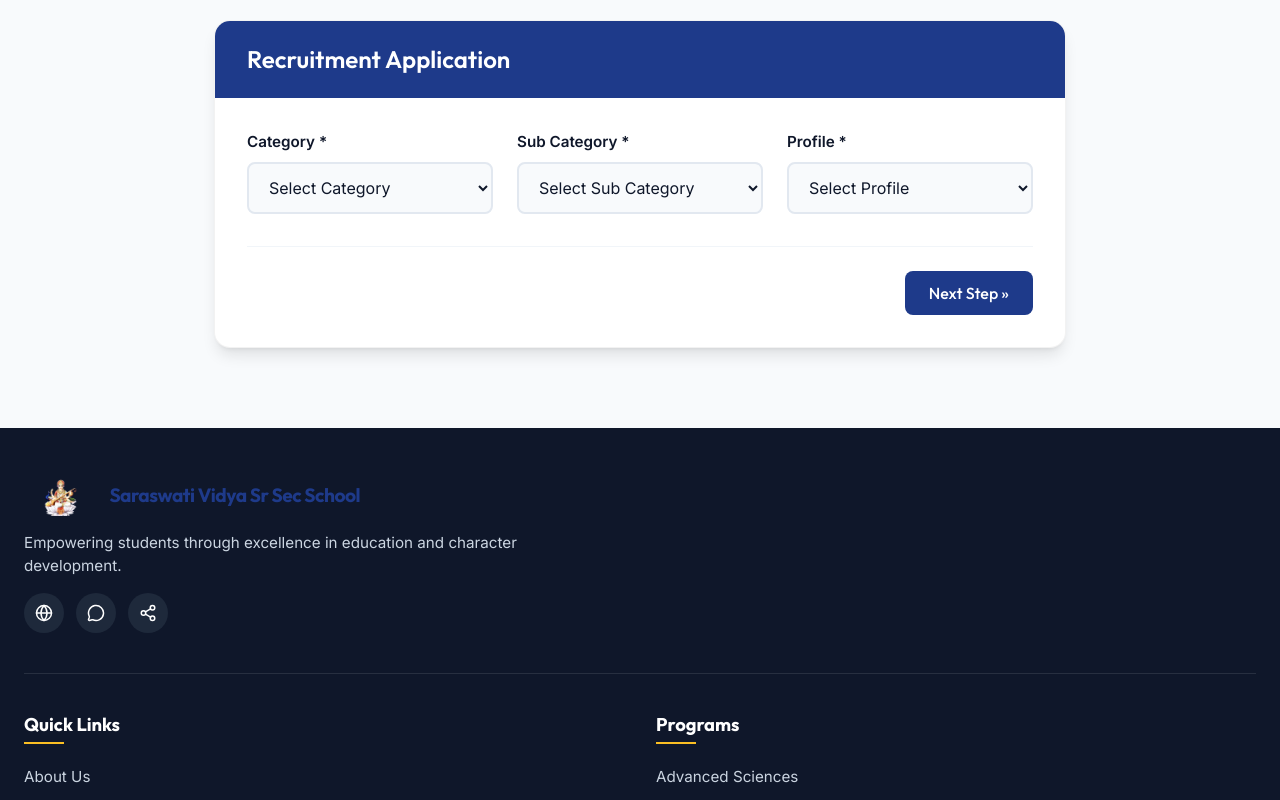
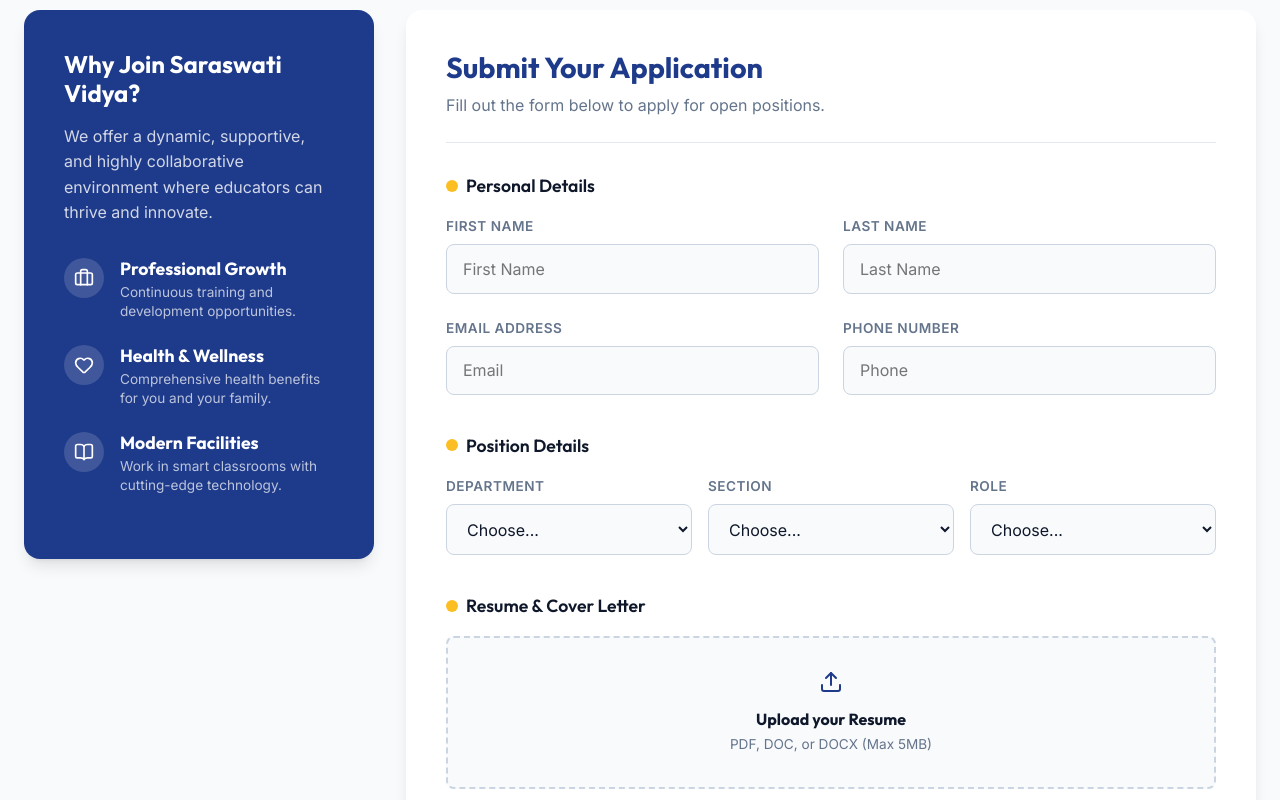
Before and after one commit to Mydvthukran/school-website, a React (Vite) app: page /careers in a window 1280 px wide. Shown: the part 740-1540 px from the top of the page. Built offline with nearby package versions, Linux system fonts and the light colour scheme.

Commit message:
feat: implement Careers page with responsive layout and application submission form

```diff
--- a/src/pages/Careers.css
+++ b/src/pages/Careers.css
@@ -1,104 +1,182 @@
-.recruitment-card {
-  background-color: var(--color-surface-light);
+.careers-layout {
+  display: grid;
+  grid-template-columns: 1fr;
+  gap: 2rem;
+  margin-top: -60px;
+  position: relative;
+  z-index: 10;
+}
+
+@media (min-width: 992px) {
+  .careers-layout {
+    grid-template-columns: 350px 1fr;
+    align-items: flex-start;
+  }
+}
+
+/* Sidebar Styles */
+.sidebar-card {
+  background: var(--color-primary);
+  color: white;
+  padding: 2.5rem;
   border-radius: var(--radius-lg);
   box-shadow: var(--shadow-lg);
-  border: 1px solid rgba(0, 0, 0, 0.05);
-  overflow: hidden;
-  margin-top: -50px;
-  position: relative;
-  z-index: 10;
-  transition: var(--transition);
 }
 
-.recruitment-card:hover {
-  box-shadow: var(--shadow-hover);
+.sidebar-card h3 {
+  color: white;
+  font-size: 1.5rem;
+  margin-bottom: 1rem;
 }
 
-.recruitment-header {
-  background-color: var(--color-primary);
-  padding: 1.5rem 2rem;
-  color: white;
+.sidebar-card > p {
+  color: rgba(255, 255, 255, 0.8);
+  margin-bottom: 2rem;
+  line-height: 1.6;
 }
 
-.recruitment-header h2 {
-  color: white;
-  margin: 0;
-  font-size: 1.5rem;
-  font-weight: 600;
-  font-family: var(--font-heading);
+.benefit-item {
+  display: flex;
+  gap: 1rem;
+  margin-bottom: 1.5rem;
 }
 
-.recruitment-body {
-  padding: 2rem;
+.benefit-icon {
+  background: rgba(255, 255, 255, 0.15);
+  width: 40px;
+  height: 40px;
+  border-radius: 50%;
+  display: flex;
+  align-items: center;
+  justify-content: center;
+  flex-shrink: 0;
 }
 
-.form-row {
+.benefit-item h4 {
+  color: white;
+  margin-bottom: 0.25rem;
+  font-size: 1.1rem;
+}
+
+.benefit-item p {
+  color: rgba(255, 255, 255, 0.7);
+  font-size: 0.85rem;
+  line-height: 1.4;
+}
+
+/* Main Form Styles */
+.application-form {
+  padding: 2.5rem;
+  border-radius: var(--radius-lg);
+  box-shadow: var(--shadow-lg);
+  background: white;
+}
+
+.form-header {
+  margin-bottom: 2rem;
+  padding-bottom: 1.5rem;
+  border-bottom: 1px solid #e2e8f0;
+}
+
+.form-header h2 {
+  color: var(--color-primary);
+  font-size: 1.8rem;
+  margin-bottom: 0.5rem;
+}
+
+.form-header p {
+  color: var(--color-text-muted);
+}
+
+.form-section {
+  margin-bottom: 2.5rem;
+}
+
+.section-title {
+  font-size: 1.1rem;
+  color: var(--color-text-main);
+  margin-bottom: 1.25rem;
+  font-weight: 600;
+  display: flex;
+  align-items: center;
+  gap: 0.5rem;
+}
+
+.section-title::before {
+  content: '';
+  display: block;
+  width: 12px;
+  height: 12px;
+  border-radius: 50%;
+  background-color: var(--color-secondary);
+}
+
+.grid-3-custom {
   display: grid;
   grid-template-columns: 1fr;
-  gap: 1.5rem;
-  margin-bottom: 2rem;
+  gap: 1rem;
 }
 
 @media (min-width: 768px) {
-  .form-row {
+  .grid-3-custom {
     grid-template-columns: repeat(3, 1fr);
   }
 }
 
-.form-group {
+.input-group {
   display: flex;
   flex-direction: column;
 }
 
-.form-group label {
-  font-size: 0.95rem;
+.input-group label {
+  font-size: 0.85rem;
   font-weight: 600;
-  color: var(--color-text-main);
-  margin-bottom: 0.5rem;
+  color: var(--color-text-muted);
+  margin-bottom: 0.4rem;
+  text-transform: uppercase;
+  letter-spacing: 0.5px;
 }
 
-.form-select, .form-input {
-  padding: 0.8rem 1rem;
-  border: 2px solid #e2e8f0;
+.input-group input, .input-group select {
+  padding: 0.85rem 1rem;
+  border: 1px solid #cbd5e1;
   border-radius: var(--radius-md);
   background-color: #f8fafc;
+  font-family: var(--font-body);
   font-size: 1rem;
   color: var(--color-text-main);
-  font-family: var(--font-body);
-  outline: none;
-  transition: var(--transition);
-  width: 100%;
-}
-
-.form-select:focus, .form-input:focus {
-  border-color: var(--color-primary);
-  background-color: #fff;
-  box-shadow: 0 0 0 4px rgba(30, 58, 138, 0.1);
-}
-
-.file-upload {
-  display: flex;
-  align-items: center;
-  justify-content: center;
-  gap: 0.5rem;
-  padding: 0.8rem 1rem;
-  border: 2px dashed #cbd5e1;
-  border-radius: var(--radius-md);
-  background-color: #f8fafc;
-  color: var(--color-text-muted);
-  font-weight: 500;
-  cursor: pointer;
-  position: relative;
   transition: var(--transition);
 }
 
-.file-upload:hover {
+.input-group input:focus, .input-group select:focus {
+  outline: none;
   border-color: var(--color-primary);
-  color: var(--color-primary);
-  background-color: rgba(30, 58, 138, 0.05);
+  background-color: #fff;
+  box-shadow: 0 0 0 3px rgba(30, 58, 138, 0.1);
 }
 
-.file-upload input[type="file"] {
+.resume-upload {
+  border: 2px dashed #cbd5e1;
+  border-radius: var(--radius-md);
+  padding: 2rem;
+  text-align: center;
+  background-color: #f8fafc;
+  cursor: pointer;
+  transition: var(--transition);
+  position: relative;
+  display: flex;
+  flex-direction: column;
+  align-items: center;
+  justify-content: center;
+  gap: 1rem;
+}
+
+.resume-upload:hover {
+  border-color: var(--color-primary);
+  background-color: rgba(30, 58, 138, 0.02);
+}
+
+.resume-upload input[type="file"] {
   position: absolute;
   top: 0;
   left: 0;
@@ -108,15 +186,54 @@
   cursor: pointer;
 }
 
-.form-actions {
-  display: flex;
-  justify-content: flex-end;
-  margin-top: 2rem;
-  padding-top: 1.5rem;
-  border-top: 1px solid #f1f5f9;
+.resume-upload h4 {
+  color: var(--color-text-main);
+  margin-bottom: 0.25rem;
 }
 
-.py-5 {
-  padding-top: 3rem;
-  padding-bottom: 3rem;
+.resume-upload p {
+  color: var(--color-text-muted);
+  font-size: 0.85rem;
 }
+
+.form-footer {
+  text-align: right;
+  margin-top: 1rem;
+}
+
+.submit-btn {
+  padding: 1rem 2.5rem;
+  font-size: 1.1rem;
+}
+
+/* Success Message */
+.success-message {
+  padding: 5rem 2rem;
+  text-align: center;
+  border-radius: var(--radius-lg);
+  box-shadow: var(--shadow-lg);
+  background: white;
+}
+
+.success-icon {
+  color: var(--color-secondary);
+  margin-bottom: 1.5rem;
+}
+
+.success-message h2 {
+  color: var(--color-primary);
+  font-size: 2.2rem;
+  margin-bottom: 1rem;
+}
+
+.success-message p {
+  color: var(--color-text-muted);
+  font-size: 1.1rem;
+  max-width: 500px;
+  margin: 0 auto;
+  line-height: 1.8;
+}
+
+.mt-4 {
+  margin-top: 2rem;
+}
--- a/src/pages/Careers.jsx
+++ b/src/pages/Careers.jsx
@@ -1,12 +1,16 @@
 import React, { useState } from 'react';
 import Hero from '../components/Hero';
-import { CheckCircle, Upload } from 'lucide-react';
+import { Briefcase, Heart, BookOpen, CheckCircle, Upload } from 'lucide-react';
 import heroHomeImage from '../assets/hero-home.png';
 import './Careers.css';
 
 const Careers = () => {
-  const [step, setStep] = useState(1);
+  const [submitted, setSubmitted] = useState(false);
   const [formData, setFormData] = useState({
+    firstName: '',
+    lastName: '',
+    email: '',
+    phone: '',
     category: '',
     subCategory: '',
     profile: ''
@@ -16,118 +20,147 @@
     setFormData({ ...formData, [e.target.name]: e.target.value });
   };
 
-  const handleNext = () => {
-    if (!formData.category || !formData.subCategory || !formData.profile) {
-      alert("Please select all options before proceeding.");
-      return;
-    }
-    setStep(2);
-  };
-
   const handleSubmit = (e) => {
     e.preventDefault();
-    setStep(3);
+    setSubmitted(true);
   };
 
   return (
     <div className="careers-page">
       <Hero
-        title="Careers & Recruitment"
-        subtitle="Join our team of dedicated educators and professionals."
+        title="Build Your Career With Us"
+        subtitle="We are always looking for passionate individuals who want to make a difference in education."
         imageUrl={heroHomeImage}
       />
 
       <section className="section bg-light">
-        <div className="container" style={{ maxWidth: '900px' }}>
-          <div className="recruitment-card">
-            <div className="recruitment-header">
-              <h2>{step === 3 ? 'Application Received' : 'Recruitment Application'}</h2>
+        <div className="container">
+          <div className="careers-layout">
+
+            {/* Left Sidebar - Information */}
+            <div className="careers-sidebar">
+              <div className="sidebar-card">
+                <h3>Why Join Saraswati Vidya?</h3>
+                <p>We offer a dynamic, supportive, and highly collaborative environment where educators can thrive and innovate.</p>
+
+                <div className="benefit-item">
+                  <div className="benefit-icon"><Briefcase size={20} /></div>
+                  <div>
+                    <h4>Professional Growth</h4>
+                    <p>Continuous training and development opportunities.</p>
+                  </div>
                 </div>
 
-            <div className="recruitment-body">
-              {step === 1 && (
-                <div className="form-step animate-fade-in">
-                  <div className="form-row">
-                    <div className="form-group">
-                      <label>Category *</label>
-                      <select name="category" value={formData.category} onChange={handleChange} className="form-select">
-                        <option value="">Select Category</option>
-                        <option value="teaching">Teaching Staff</option>
-                        <option value="non-teaching">Non-Teaching Staff</option>
+                <div className="benefit-item">
+                  <div className="benefit-icon"><Heart size={20} /></div>
+                  <div>
+                    <h4>Health & Wellness</h4>
+                    <p>Comprehensive health benefits for you and your family.</p>
+                  </div>
+                </div>
+
+                <div className="benefit-item">
+                  <div className="benefit-icon"><BookOpen size={20} /></div>
+                  <div>
+                    <h4>Modern Facilities</h4>
+                    <p>Work in smart classrooms with cutting-edge technology.</p>
+                  </div>
+                </div>
+              </div>
+            </div>
+
+            {/* Right Side - Application Form */}
+            <div className="careers-main">
+              {submitted ? (
+                <div className="success-message glass">
+                  <CheckCircle size={64} className="success-icon" />
+                  <h2>Application Submitted!</h2>
+                  <p>Thank you, {formData.firstName}! Your application for the <strong>{formData.profile.toUpperCase()}</strong> position has been received. Our HR team will be in touch with you shortly.</p>
+                  <button type="button" className="btn btn-outline mt-4" onClick={() => setSubmitted(false)}>Submit Another Application</button>
+                </div>
+              ) : (
+                <form className="application-form glass" onSubmit={handleSubmit}>
+                  <div className="form-header">
+                    <h2>Submit Your Application</h2>
+                    <p>Fill out the form below to apply for open positions.</p>
+                  </div>
+
+                  <div className="form-section">
+                    <h3 className="section-title">Personal Details</h3>
+                    <div className="grid-2">
+                      <div className="input-group">
+                        <label>First Name</label>
+                        <input type="text" name="firstName" required value={formData.firstName} onChange={handleChange} placeholder="First Name" />
+                      </div>
+                      <div className="input-group">
+                        <label>Last Name</label>
+                        <input type="text" name="lastName" required value={formData.lastName} onChange={handleChange} placeholder="Last Name" />
+                      </div>
+                      <div className="input-group">
+                        <label>Email Address</label>
+                        <input type="email" name="email" required value={formData.email} onChange={handleChange} placeholder="Email" />
+                      </div>
+                      <div className="input-group">
+                        <label>Phone Number</label>
+                        <input type="tel" name="phone" required value={formData.phone} onChange={handleChange} placeholder="Phone" />
+                      </div>
+                    </div>
+                  </div>
+
+                  <div className="form-section">
+                    <h3 className="section-title">Position Details</h3>
+                    <div className="grid-3-custom">
+                      <div className="input-group">
+                        <label>Department</label>
+                        <select name="category" required value={formData.category} onChange={handleChange}>
+                          <option value="">Choose...</option>
+                          <option value="teaching">Teaching</option>
+                          <option value="non-teaching">Non-Teaching</option>
                           <option value="admin">Administration</option>
                         </select>
                       </div>
 
-                    <div className="form-group">
-                      <label>Sub Category *</label>
-                      <select name="subCategory" value={formData.subCategory} onChange={handleChange} className="form-select">
-                        <option value="">Select Sub Category</option>
-                        <option value="primary">Primary Section</option>
-                        <option value="secondary">Secondary Section</option>
-                        <option value="senior-secondary">Senior Secondary</option>
+                      <div className="input-group">
+                        <label>Section</label>
+                        <select name="subCategory" required value={formData.subCategory} onChange={handleChange}>
+                          <option value="">Choose...</option>
+                          <option value="primary">Primary</option>
+                          <option value="secondary">Secondary</option>
+                          <option value="senior">Senior Secondary</option>
                         </select>
                       </div>
 
-                    <div className="form-group">
-                      <label>Profile *</label>
-                      <select name="profile" value={formData.profile} onChange={handleChange} className="form-select">
-                        <option value="">Select Profile</option>
-                        <option value="prt">PRT (Primary Teacher)</option>
-                        <option value="tgt">TGT (Trained Graduate Teacher)</option>
-                        <option value="pgt">PGT (Post Graduate Teacher)</option>
+                      <div className="input-group">
+                        <label>Role</label>
+                        <select name="profile" required value={formData.profile} onChange={handleChange}>
+                          <option value="">Choose...</option>
+                          <option value="prt">PRT</option>
+                          <option value="tgt">TGT</option>
+                          <option value="pgt">PGT</option>
                         </select>
-                    </div>
-                  </div>
-
-                  <div className="form-actions">
-                    <button type="button" className="btn btn-primary" onClick={handleNext}>Next Step &raquo;</button>
-                  </div>
-                </div>
-              )}
-
-              {step === 2 && (
-                <form onSubmit={handleSubmit} className="form-step animate-fade-in">
-                  <div className="form-row" style={{ gridTemplateColumns: '1fr 1fr' }}>
-                    <div className="form-group">
-                      <label>Full Name *</label>
-                      <input type="text" className="form-input" required placeholder="John Doe" />
-                    </div>
-                    <div className="form-group">
-                      <label>Email Address *</label>
-                      <input type="email" className="form-input" required placeholder="john@example.com" />
-                    </div>
-                    <div className="form-group">
-                      <label>Phone Number *</label>
-                      <input type="tel" className="form-input" required placeholder="+1 234 567 8900" />
-                    </div>
-                    <div className="form-group">
-                      <label>Upload Resume *</label>
-                      <div className="file-upload">
-                        <Upload size={20} />
-                        <span>Choose file</span>
-                        <input type="file" required accept=".pdf,.doc,.docx" />
                       </div>
                     </div>
                   </div>
 
-                  <div className="form-actions" style={{ justifyContent: 'space-between' }}>
-                    <button type="button" className="btn btn-outline" onClick={() => setStep(1)}>&laquo; Back</button>
-                    <button type="submit" className="btn btn-primary">Submit Application</button>
+                  <div className="form-section">
+                    <h3 className="section-title">Resume & Cover Letter</h3>
+                    <div className="resume-upload">
+                      <Upload size={24} color="var(--color-primary)" />
+                      <div>
+                        <h4>Upload your Resume</h4>
+                        <p>PDF, DOC, or DOCX (Max 5MB)</p>
+                      </div>
+                      <input type="file" required accept=".pdf,.doc,.docx" />
+                    </div>
+                  </div>
+
+                  <div className="form-footer">
+                    <button type="submit" className="btn btn-primary submit-btn">Submit Application</button>
                   </div>
                 </form>
               )}
+            </div>
 
-              {step === 3 && (
-                <div className="success-step animate-fade-in text-center py-5">
-                  <CheckCircle size={64} color="var(--color-primary)" style={{ margin: '0 auto 1.5rem', display: 'block' }} />
-                  <h3 style={{ color: 'var(--color-primary)', marginBottom: '1rem', fontSize: '2rem' }}>Application Submitted!</h3>
-                  <p style={{ color: 'var(--color-text-muted)', marginBottom: '2rem', fontSize: '1.1rem' }}>
-                    Thank you for applying to Saraswati Vidya Sr Sec School. Our recruitment team will review your application for the <strong>{formData.profile.toUpperCase()}</strong> position and get back to you shortly.
-                  </p>
-                  <button type="button" className="btn btn-primary" onClick={() => { setStep(1); setFormData({ category: '', subCategory: '', profile: '' }); }}>Apply for another role</button>
-                </div>
-              )}
-            </div>
           </div>
         </div>
       </section>
```
Lines whose indentation alone changed are shown as unchanged.
